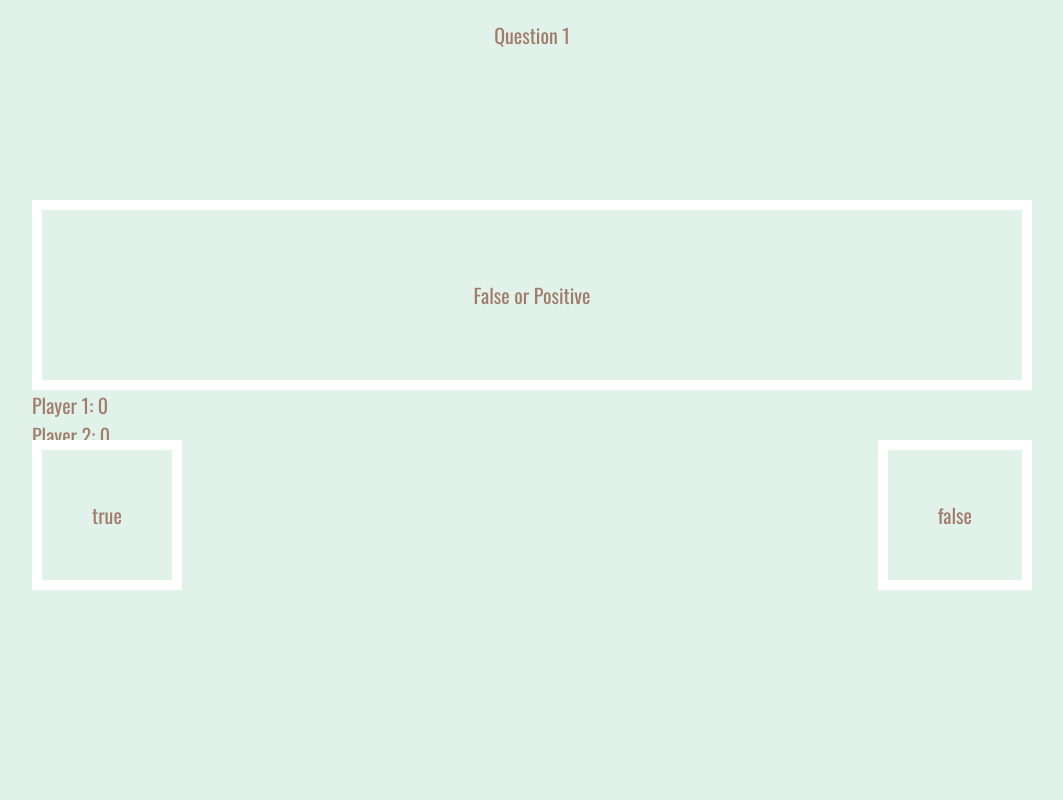
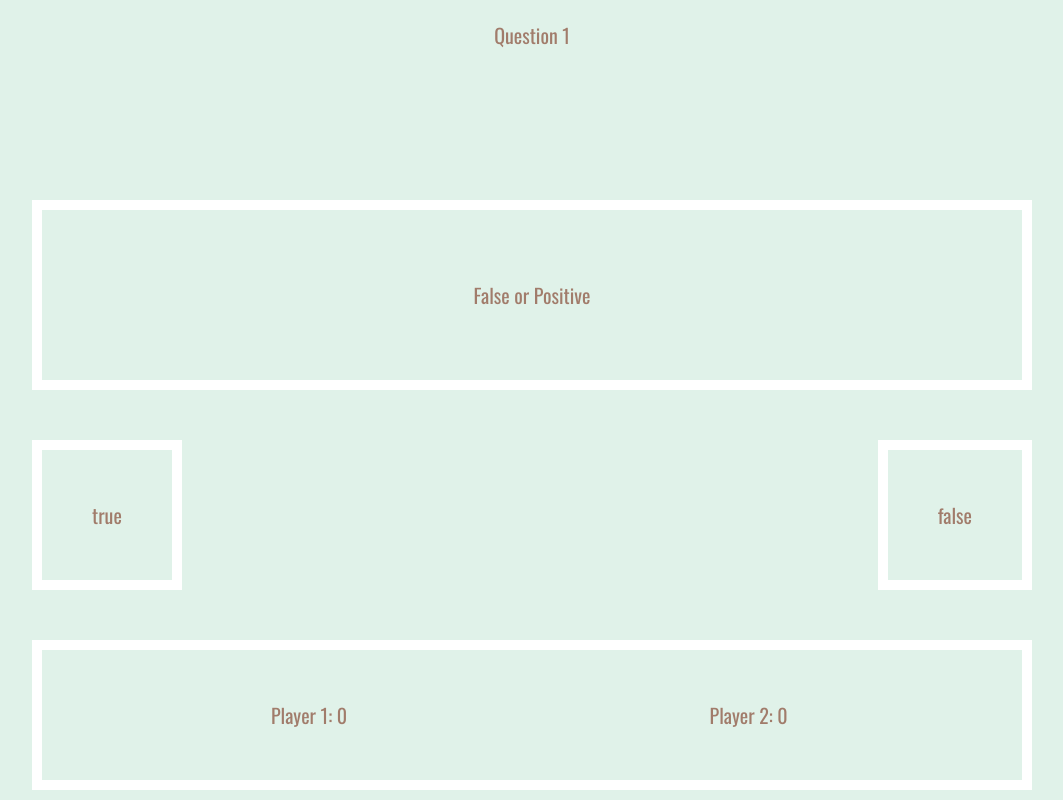
Before and after one commit to junkaiii/project1a, a plain HTML site: page index.html in a window 1280 px wide. Shown: the whole page, without its empty margins (108-1171 px from the left). Drawn offline with nearby package versions, Linux system fonts and the light colour scheme.

Commit message:
added scoring system and question number display. update css

```diff
--- a/index.html
+++ b/index.html
@@ -13,13 +13,14 @@
     <div>
       <p id="question-num">Question 1</p>
     </div>
-    <div class="question">
+    <div id="question">
       <p></p>
     </div>
     <div class="player-choice">
       <div id="choice1"></div>
       <div id="choice2"></div>
     </div>
+    <div id="player-scores">
       <div id="player-one-score">
         Player 1: 0
       </div>
@@ -27,6 +28,7 @@
         Player 2: 0
       </div>
     </div>
+  </div>
   <script src="http://ajax.googleapis.com/ajax/libs/jquery/1.11.1/jquery.min.js" type="text/javascript"></script>
   <script src="javascript.js" type="text/javascript"></script>
 </body>
--- a/javascript.js
+++ b/javascript.js
@@ -31,7 +31,7 @@ var loadNewQuestion = function(){
   indexOfQns = qnList.length - 1;
   indexNum = randomiseQn(0, indexOfQns);
   question = qnList[indexNum];
-  $('.question > p').html(question.qn);
+  $('#question > p').html(question.qn);
   $('#choice1').html(question.choice1);
   $('#choice2').html(question.choice2);
   $("#question-num").text('Question: ' + turnNumber); //updates turn number
@@ -82,7 +82,7 @@ var checkWinner = function(){
 
 
 
-$('.question > p').html(question.qn);
+$('#question > p').html(question.qn);
 
 $('#choice1').html(question.choice1);
 
--- a/style.css
+++ b/style.css
@@ -12,7 +12,7 @@ body {
   margin: 0 auto;
 }
 
-.question {
+#question, #player-scores {
   border: 10px solid white;
   margin: 150px auto 0;
   padding: 50px;
@@ -45,3 +45,14 @@ p {
   margin: 50px 0 0 0;
 
 }
+
+#player-scores {
+  position: absolute;
+  top: 490px;
+  width: 880px;
+}
+
+#player-one-score, #player-two-score {
+  display: inline-block;
+  margin: 0 179px;
+}
```
Lines whose indentation alone changed are shown as unchanged.
